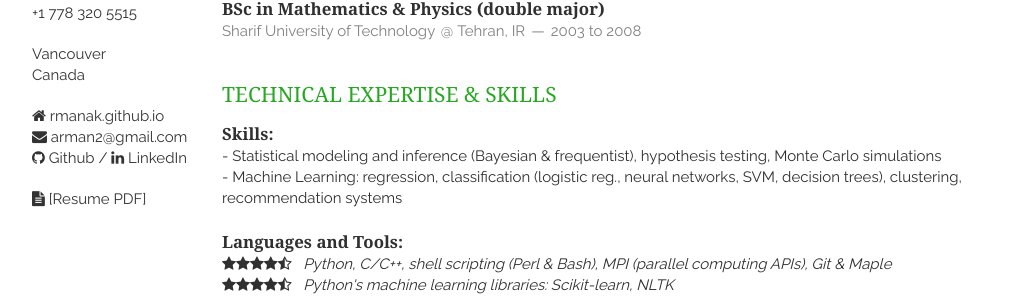
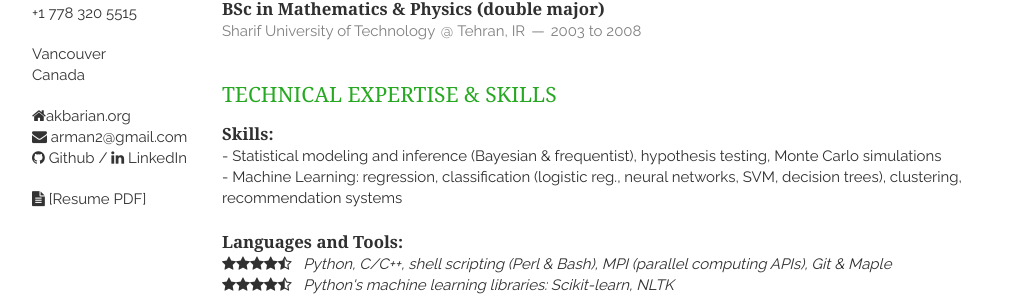
Before and after one commit to rmanak/resume, a Jekyll site: the page built from index.html, in a window 1280 px wide and 900 px high. Shown: the part 268-564 px from the top of the window, without its empty margins (138-1149 px from the left). Built offline with Jekyll 4.4.1, drawn with Linux system fonts in a browser that asks for light colours; nearby versions of some CDN libraries; the list of posts is cut into pages by our own code.

Commit message:
fixed link in layout

```diff
--- a/_layouts/layout.html
+++ b/_layouts/layout.html
@@ -39,7 +39,7 @@
             </a>
         </address>
         <p>
-            <a href="{{ site.website_full }}"><i class="fa fa-home"></i> {{ site.website }}</a><br/>
+            <a href="http://www.akbarian.org"><i class="fa fa-home"></i>akbarian.org</a><br/>
             <a href="{{ site.email_full }}"><i class="fa fa-envelope"></i> {{ site.email }}</a><br/>
             <a href="https://github.com/{{ site.github }}"><i class="fa fa-github"></i> Github</a> /
             <a href="https://linkedin.com/in/{{ site.linkedin }}"><i class="fa fa-linkedin"></i> LinkedIn</a>
```
